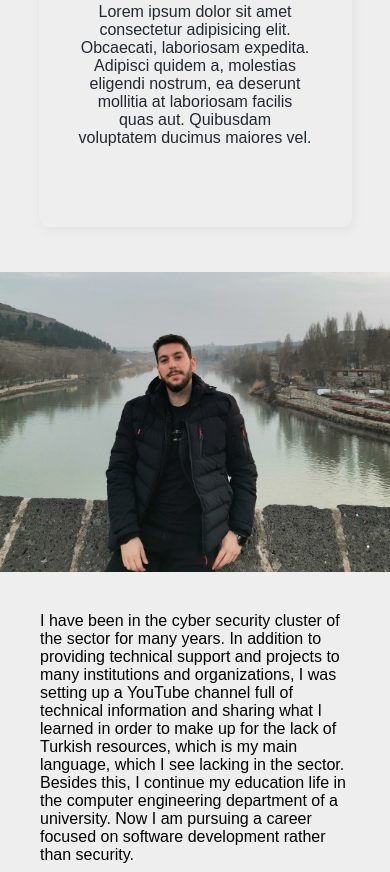
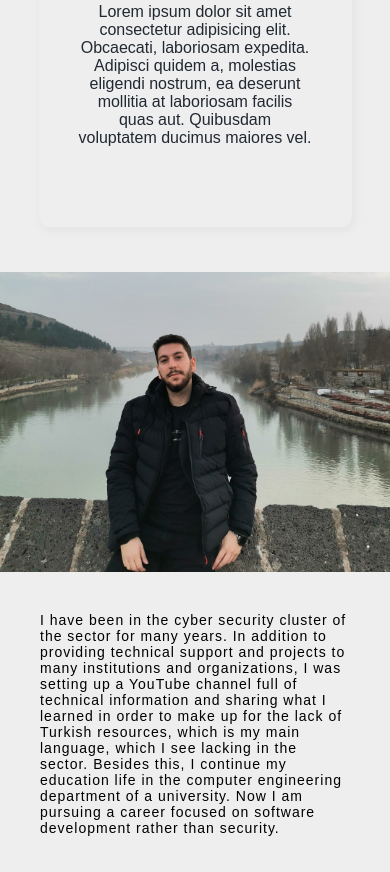
Before and after one commit to polatmurat/polatmurat.github.io, a plain HTML site: page index.html in a window 390 px wide. Shown: the part 1621-2493 px from the top of the page. Drawn offline with Linux system fonts and the light colour scheme.

Commit message:
About section changes.

```diff
--- a/css/style2.css
+++ b/css/style2.css
@@ -187,6 +187,10 @@ html {
         height: 60vh;
     }
 
+    .main-who .whoami .whoami__right {
+        font-size: 14px;
+    }
+
 }
 
 /* About */
@@ -220,4 +224,5 @@ html {
 
 .main-who .whoami .whoami__right p {
     margin: auto 0;
+    letter-spacing: 1px;
 }
```
